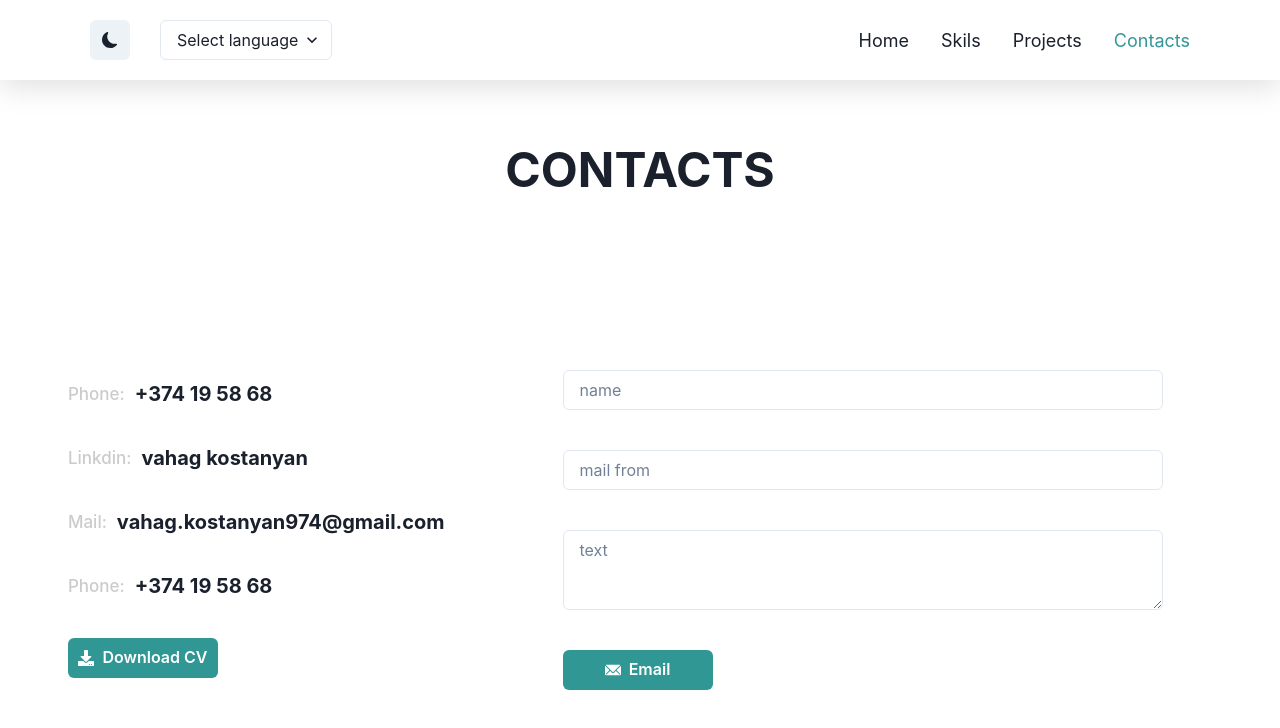
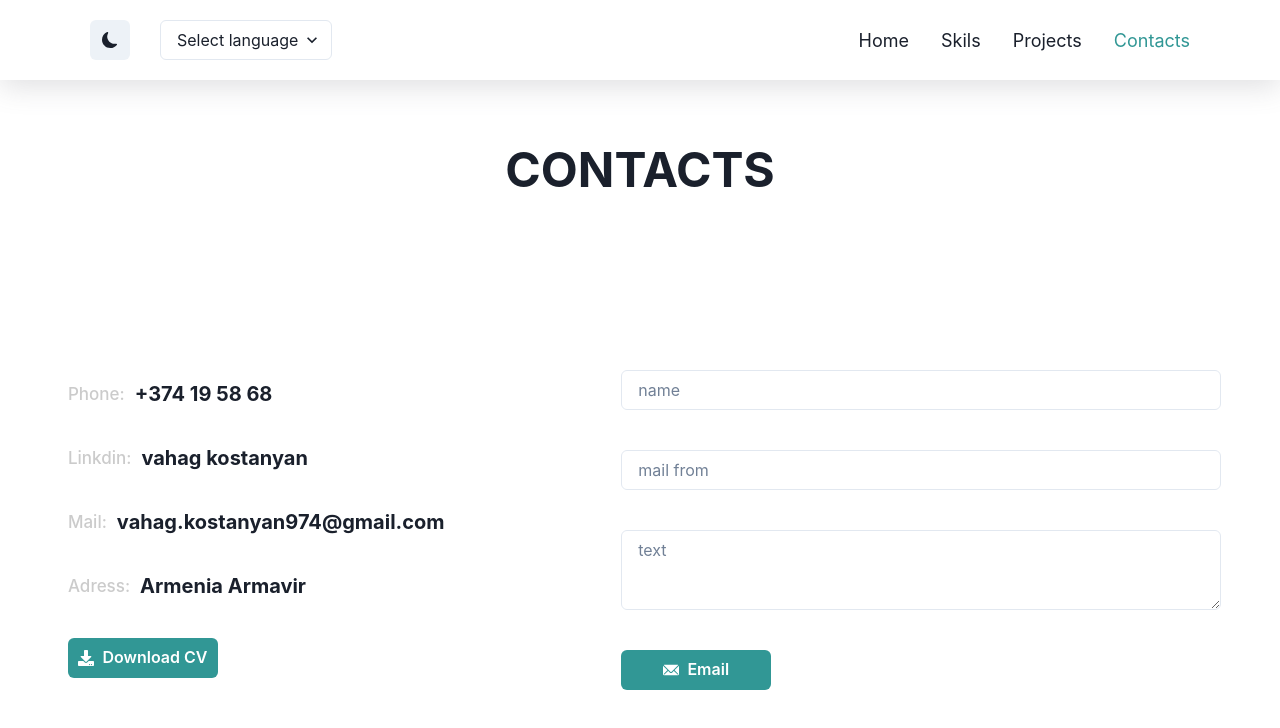
Before and after one commit to Vahag-Kostanyan/portfolyo, a React (Create React App) app in the folder client/: page /contacts in a window 1280 px wide. Shown: the top 728 px of the page. Built offline with nearby package versions, Linux system fonts and the light colour scheme.

Commit message:
contact page

```diff
--- a/client/public/index.html
+++ b/client/public/index.html
@@ -29,7 +29,6 @@
   <body>
     <noscript>You need to enable JavaScript to run this app.</noscript>
     <div id="root"></div>
-    <script src="https://cdnjs.cloudflare.com/ajax/libs/FileSaver.js/1.3.8/FileSaver.js"></script>
     <!--
       This HTML file is a template.
       If you open it directly in the browser, you will see an empty page.
--- /dev/null
+++ b/client/src/pages/contacts/ContactAlert.jsx
@@ -0,0 +1,30 @@
+import React from 'react';
+import {Flex, Stack, Alert, AlertIcon } from '@chakra-ui/react'
+
+
+const ContactAlert = ({ErrorTextAnimation, alertStatus, errorText, isVisible}) => {
+    return (
+        <>
+            {isVisible ? (
+                <Flex
+                    justifyContent="flex-end"
+                    width="100%"
+                    padding="0 30px"
+                    animation={ErrorTextAnimation}
+
+                >
+                    <Stack spacing={3}>
+                        <Alert status={alertStatus}>
+                            <AlertIcon />
+                            {errorText}
+                        </Alert>
+                    </Stack>
+                </Flex>
+            ) : (
+                <></>
+            )}
+        </>
+    );
+}
+
+export default ContactAlert;
--- /dev/null
+++ b/client/src/pages/contacts/ContactForm.jsx
@@ -0,0 +1,79 @@
+import React, { useRef } from 'react';
+import { Button, Flex, Input, Stack, Textarea } from '@chakra-ui/react'
+import emailjs from '@emailjs/browser';
+import { EmailIcon } from '@chakra-ui/icons'
+
+
+const ContactForm = ({ errorText, setErrorText, setAlertStatus, onOpen, onClose }) => {
+
+    const form = useRef();
+
+    function validations(errorText) {
+        setErrorText(errorText)
+        onOpen();
+        setTimeout(() => {
+            onClose();
+        }, 7000)
+    }
+
+
+
+
+    const sendMail = (e) => {
+
+
+        e.preventDefault();
+
+        if (form.current.from_name.value == "") {
+            setAlertStatus("error")
+            return validations("Name filde is required")
+        } else if (form.current.from_email.value == "") {
+            setAlertStatus("error")
+            return validations("Mail filde is required")
+        } else if (form.current.message.value == "") {
+            setAlertStatus("error")
+            return validations("Massage filde is required")
+        }
+
+
+        emailjs.sendForm('service_oa6pzap', 'template_kwjnvhh', form.current, 'cQeqpXLR702GWfXyj')
+            .then((result) => {
+                setAlertStatus("success")
+                validations("Massage sented successfuly")
+                e.target.reset()
+            }, (error) => {
+                console.log(error.text);
+                return
+            });
+    }
+
+    return (
+        <Flex
+            flex="7"
+            alignItems="center"
+            justifyContent="center"
+        >
+            <form onSubmit={sendMail} ref={form}>
+
+                <Stack spacing={10}>
+                    <Input name="from_name" placeholder='name' size='md' width={600} />
+                    <Input name="from_email" placeholder='mail from' size='md' width={600} />
+                    <Textarea
+                        name='message'
+                        width={600}
+                        placeholder='text'
+                        size='md'
+                    />
+
+                    <Button type="submit" width={150} leftIcon={<EmailIcon />} colorScheme='teal' variant='solid'>
+                        Email
+                    </Button>
+                </Stack>
+            </form>
+
+
+        </Flex>
+    );
+}
+
+export default ContactForm;
--- /dev/null
+++ b/client/src/pages/contacts/ContactLeftSide.jsx
@@ -0,0 +1,69 @@
+import React from 'react';
+import { Button, Flex, Heading, } from '@chakra-ui/react'
+import { FaDownload } from "@react-icons/all-files/fa/FaDownload"
+
+let leftList = [
+    { key: "Phone", value: "+374 19 58 68" },
+    { key: "Linkdin", value: "vahag kostanyan" },
+    { key: "Mail", value: "vahag.kostanyan974@gmail.com" },
+    { key: "Adress", value: "Armenia Armavir" },
+
+  ];
+
+const ContactLeftSide = () => {
+    return (
+        <Flex
+          flex="5"
+          height="100%"
+          boxSizing="content-box"
+          gap={10}
+          flexDirection="column"
+          justifyContent="center"
+          alignItems="center"
+
+        >
+
+
+
+          <Flex
+            flexDirection="column"
+            justifyContent="flex-end"
+            gap={10}
+          >
+
+            {leftList.map(item => {
+              return (
+                <Flex
+                  alignItems="center"
+                  gap="10px"
+                >
+                  <Heading
+                    fontWeight="500"
+                    fontSize="17px"
+                    color="#cbcbcb"
+                    as="p">
+                    {item.key}:
+                  </Heading>
+                  <Heading
+                    fontSize="20px" as="p">{item.value}</Heading>
+                </Flex>
+              )
+            })}
+
+            <Flex>
+              <a href='cv.pdf'
+                download="cv.pdf"
+              >
+                <Button decoration="none" width={150} leftIcon={<FaDownload />} colorScheme='teal' variant='solid'>
+                  Download CV
+                </Button>
+              </a>
+
+            </Flex>
+          </Flex>
+
+        </Flex>
+    );
+}
+
+export default ContactLeftSide;
--- a/client/src/pages/contacts/ContactsContent.jsx
+++ b/client/src/pages/contacts/ContactsContent.jsx
@@ -1,39 +1,35 @@
-import { EmailIcon } from '@chakra-ui/icons'
-import { Box, Button, Flex, FormControl, Heading, Image, Input, Stack, Textarea, useColorMode } from '@chakra-ui/react'
-import React, { useRef, useState } from 'react'
-import { FaDownload } from "@react-icons/all-files/fa/FaDownload"
-import emailjs from '@emailjs/browser';
+import { Flex, Heading, keyframes, useDisclosure } from '@chakra-ui/react'
+import React, { useState } from 'react'
+import ContactForm from './ContactForm';
+import ContactAlert from './ContactAlert';
+import ContactLeftSide from './ContactLeftSide';
 
 
-let leftList = [
-  { key: "Phone", value: "+374 19 58 68" },
-  { key: "Linkdin", value: "vahag kostanyan" },
-  { key: "Mail", value: "vahag.kostanyan974@gmail.com" },
-  { key: "Phone", value: "+374 19 58 68" },
-
-];
-
+const Erroranimation = keyframes`
+  0% { opacity: 0; transform: translateY(-100px) skewX(10deg) skewY(10deg) rotateZ(30deg); filter: blur(10px); }
+  25% { opacity: 1; transform: translateY(0px) skewX(0deg) skewY(0deg) rotateZ(0deg); filter: blur(0px); }
+  75% { opacity: 1; transform: translateY(0px) skewX(0deg) skewY(0deg) rotateZ(0deg); filter: blur(0px); }
+  100% { opacity: 0; transform: translateY(-100px) skewX(10deg) skewY(10deg) rotateZ(30deg); filter: blur(10px); }
+`
+const homeAnimation = keyframes`
+  0% { opacity: 0; transform: translateY(200px); }
+  25% { opacity: 1; transform: translateY(0px); }
+  75% { opacity: 1; transform: translateY(0px); }
+`
 
 const ContactsContent = () => {
-  const [mailName, setMailName] = useState("");
-  const [mailFrom, setMailFrom] = useState("");
-  const [mailText, setMailText] = useState("");
-  const form = useRef();
+  const [errorText, setErrorText] = useState('')
+  const [alertStatus, setAlertStatus] = useState('')
 
-  const downloadCV = () => {
-    // download cv code
-  }
+  const {
+    isOpen: isVisible,
+    onClose,
+    onOpen,
+  } = useDisclosure({ defaultIsOpen: false })
 
-  const sendMail = () => {
-    console.log(form.current);
+  const ErrorTextAnimation = `${Erroranimation} 1 8s`
+  const homeTextAnimation = `${homeAnimation} 1 8s`
 
-    // emailjs.sendForm('service_oa6pzap', 'template_kwjnvhh', {}, 'YOUR_PUBLIC_KEY')
-    //   .then((result) => {
-    //       console.log(result.text);
-    //   }, (error) => {
-    //       console.log(error.text);
-    //   });
-  }
 
   return (
     <Flex
@@ -42,14 +38,20 @@ const ContactsContent = () => {
       alignItems="center"
       justifyContent="center"
       height="90vh"
+      animation={homeTextAnimation}
+
     >
 
       <Flex
         flex={3}
+        flexDirection="column"
         justifyContent="center"
         alignItems="center"
+        width="100%"
+
       >
         <Heading textAlign="center" as="h1" size="2xl">CONTACTS</Heading>
+        <ContactAlert ErrorTextAnimation={ErrorTextAnimation} alertStatus={alertStatus} errorText={errorText} isVisible={isVisible} />
       </Flex>
 
 
@@ -61,78 +63,10 @@ const ContactsContent = () => {
         flex={9}
         width="100%"
       >
-        <Flex
-          flex="5"
-          height="100%"
-          boxSizing="content-box"
-          gap={10}
-          flexDirection="column"
-          justifyContent="center"
-          alignItems="center"
 
-        >
+        <ContactLeftSide/>
 
-
-
-          <Flex
-            flexDirection="column"
-            justifyContent="flex-end"
-            gap={10}
-          >
-
-            {leftList.map(item => {
-              return (
-                <Flex
-                  alignItems="center"
-                  gap="10px"
-                >
-                  <Heading
-                    fontWeight="500"
-                    fontSize="17px"
-                    color="#cbcbcb"
-                    as="p">
-                    {item.key}:
-                  </Heading>
-                  <Heading
-                    fontSize="20px" as="p">{item.value}</Heading>
-                </Flex>
-              )
-            })}
-
-            <Flex>
-              <Button onClick={downloadCV} width={150} leftIcon={<FaDownload />} colorScheme='teal' variant='solid'>
-                Download CV
-              </Button>
-            </Flex>
-          </Flex>
-
-        </Flex>
-
-        <Flex
-          flex="7"
-          alignItems="center"
-          justifyContent="center"
-        >
-          <FormControl ref={form}>
-
-            <Stack spacing={10}>
-              <Input value={mailName} onChange={(e) => setMailName(e.target.value)} name="from_name" placeholder='name' size='md' width={600} />
-              <Input value={mailFrom} onChange={(e) => setMailFrom(e.target.value)} name="from_email" placeholder='mail from' size='md' width={600} />
-              <Textarea
-                name='message'
-                width={600}
-                value={mailText} onChange={(e) => setMailText(e.target.value)}
-                placeholder='text'
-                size='md'
-              />
-              <Button onClick={sendMail} width={150} leftIcon={<EmailIcon />} colorScheme='teal' variant='solid'>
-                Email
-              </Button>
-            </Stack>
-          </FormControl>
-
-
-        </Flex>
+        <ContactForm errorText={errorText} setErrorText={setErrorText} setAlertStatus={setAlertStatus} onOpen={onOpen} onClose={onClose} />
       </Flex>
 
     </Flex>
--- a/client/src/pages/home/HomeContent.jsx
+++ b/client/src/pages/home/HomeContent.jsx
@@ -21,11 +21,6 @@ const animation = keyframes`
   0% { opacity: 0; transform: translateY(200px); }
   25% { opacity: 1; transform: translateY(0px); }
   75% { opacity: 1; transform: translateY(0px); }
-
-  // 0% { opacity: 0; transform: translateY(-100px) skewX(10deg) skewY(10deg) rotateZ(30deg); filter: blur(10px); }
-  // 25% { opacity: 1; transform: translateY(0px) skewX(0deg) skewY(0deg) rotateZ(0deg); filter: blur(0px); }
-  // 75% { opacity: 1; transform: translateY(0px) skewX(0deg) skewY(0deg) rotateZ(0deg); filter: blur(1px); }
-  // 100% { opacity: 0; transform: translateY(-100px) skewX(10deg) skewY(10deg) rotateZ(30deg); filter: blur(10px); }
 `
 
 
```
Also changed, not shown: 1 other file (tests, documents, lock files or other folders).
